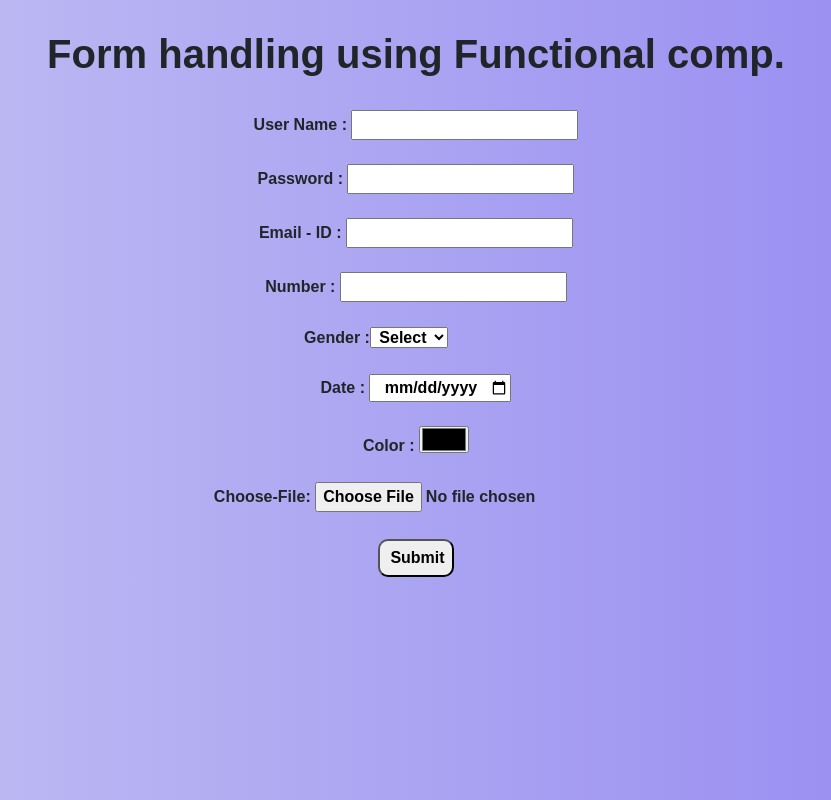
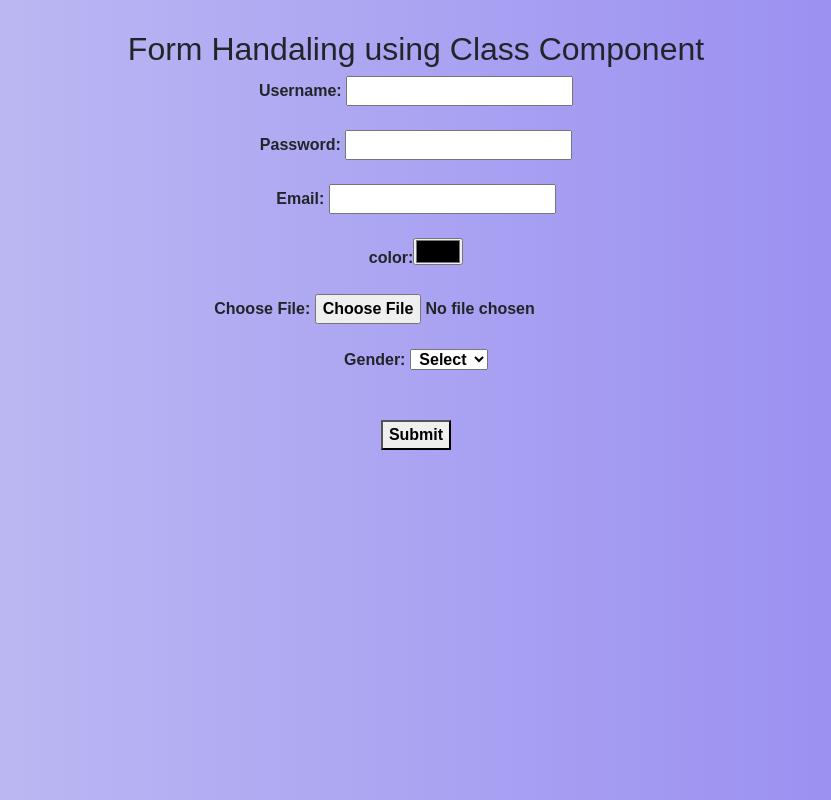
Before and after one commit to nandinideshmukh222/ReactB11D, a React (Create React App) app in the folder my-react-project/: page / in a window 1280 px wide. Shown: the whole page, without its empty margins (224-1055 px from the left). Built offline with nearby package versions, Linux system fonts and the light colour scheme.

Commit message:
advance form handlimg using class component
advance form handlimg using class component

```diff
--- a/my-react-project/src/App.js
+++ b/my-react-project/src/App.js
@@ -23,34 +23,34 @@ import FragmentTest from './FragmentTest/FragmentTest';
 
 import React from 'react';
 import WelcomeCompCall from './CompCall/WelcomeCompCall';
-//  import ParentComp from './PropsTest/ParentComp';
+ import ParentComp from './PropsTest/ParentComp';
 
 
-// import ConditionRenderingAssign from './ConditionalRendering/RenderingLoginAssign';
-// import StateInClassComp from './StateInClassComp/StateInClassComp';
-// import FormExample from './ConditionalRendering/Login';
+import ConditionRenderingAssign from './ConditionalRendering/RenderingLoginAssign';
+import StateInClassComp from './StateInClassComp/StateInClassComp';
+import FormExample from './ConditionalRendering/Login';
 
-// import login from './ConditionalRendering/Login';
-// import { Button, FormGroup, FormControl, ControlLabel } from "react-bootstrap";
-// import StateInClassCount from './StateInClassComp/StateInCaseCountAssign';
-// import ConditionalRen from './ConditionalRendering/ConditionalRen';
-// import LoginSignup from './ConditionalRendering/LoginSignup';
-// import StateInFunComp from './StateInClassComp/StateFunComp';
-// import StateInFuncComp from './StateInClassComp/StateFunComp';
-// import Main from './RoutingTest/Main';
-// import LifeCycleMethods from './ClassCompLifeCycle/LifeCycleMethods';
-// import LifeCycleFMethod from './FunctionalCompLifeCycle/LifeCycleFMethod';
-// import DailyRoutine from './ClassCompLifeCycle/DailyRoutine';
-// import APIIntUsingFetch from './API_Integration/APIIntUsingFetch';
-// import APIIntUsingAxios from './API_Integration/APIIntUsingAxios';
-// import UseEffectHook from './API_Integration/UseEffectHook';
-// import FetchAPIAssignment from './API_Integration/FetchAPIAssignment';
-// import FetchProductAPIAssign from './API_Integration/FetchProductAPIAssign';
-// import UseEffectHookAssign from './API_Integration/UseEffectHookAssign';
-// import UseEffectAPICall from './USEEffect/UseEffectAPICall';
-// import FormBasic from './Form Handling/FormBAsics';
-// import FormBasicUsingClassComp from './Form Handling/FormBasicUsingClassComp';
-// import AdvanceFormClassComp from './Form Handling/AdvanceFormClassComp';
+import login from './ConditionalRendering/Login';
+import { Button, FormGroup, FormControl, ControlLabel } from "react-bootstrap";
+import StateInClassCount from './StateInClassComp/StateInCaseCountAssign';
+import ConditionalRen from './ConditionalRendering/ConditionalRen';
+import LoginSignup from './ConditionalRendering/LoginSignup';
+import StateInFunComp from './StateInClassComp/StateFunComp';
+import StateInFuncComp from './StateInClassComp/StateFunComp';
+import Main from './RoutingTest/Main';
+import LifeCycleMethods from './ClassCompLifeCycle/LifeCycleMethods';
+import LifeCycleFMethod from './FunctionalCompLifeCycle/LifeCycleFMethod';
+import DailyRoutine from './ClassCompLifeCycle/DailyRoutine';
+import APIIntUsingFetch from './API_Integration/APIIntUsingFetch';
+import APIIntUsingAxios from './API_Integration/APIIntUsingAxios';
+import UseEffectHook from './API_Integration/UseEffectHook';
+import FetchAPIAssignment from './API_Integration/FetchAPIAssignment';
+import FetchProductAPIAssign from './API_Integration/FetchProductAPIAssign';
+import UseEffectHookAssign from './API_Integration/UseEffectHookAssign';
+import UseEffectAPICall from './USEEffect/UseEffectAPICall';
+import FormBasic from './Form Handling/FormBAsics';
+import FormBasicUsingClassComp from './Form Handling/FormBasicUsingClassComp';
+import AdvanceFormClassComp from './Form Handling/AdvanceFormClassComp';
 import AFormHandFunComp from './Form Handling/AFormHandFunComp';
 
 
@@ -105,8 +105,8 @@ function App() {
 {/* <FormBasic/> */}
 {/* <FormBasicUsingClassComp/>*/}
 {/* <AFormHandFunComp/> */}
- {/* <AdvanceFormClassComp/> */}
- <AFormHandFunComp/>
+ <AdvanceFormClassComp/>
+ {/* <AFormHandFunComp/> */}
 
   </React.Fragment>
 
--- a/my-react-project/src/Form Handling/AdvanceFormClassComp.jsx
+++ b/my-react-project/src/Form Handling/AdvanceFormClassComp.jsx
@@ -1,34 +1,127 @@
+// import React, { Component } from 'react';
+// class AdvanceFormClassComp extends Component { constructor(props)
+//     { super(props);
+//          this.state = { name: '', email: '', message: '', gender: '' }; }
+//     handleInputChange = (event) =>
+//          { const { name, value } = event.target;
+//     this.setState({ [name]: value }); };
+//     handleSubmit = (event) => { event.preventDefault();
+//         const { name, email, message, gender } = this.state; // Handle form submission logic here, such as sending data to a server console.log('Submitted Values:', { name, email, message, gender }); // Clear form inputs after submission
+//         this.setState({ name: '', email: '', message: '', gender: '' }); };
+//          render()
+//          {
+//             return (
+
+//              <div> <form onSubmit={this.handleSubmit}>
+//                  <h1>Advance Form handling using Class comp.</h1>
+
+//          <label>Name:</label> <input type="text" name="name" value={this.state.name} onChange={this.handleInputChange} />
+//          <br />              <br />
+
+//          <label>Email:</label> <input type="email" name="email" value={this.state.email} onChange={this.handleInputChange} />
+//          <br />
+//          <br />
+
+//           <label>Message:</label> <textarea name="message" value={this.state.message} onChange={this.handleInputChange} />
+//           <br />
+//           <br />
+
+//           <label>Gender:</label> <select name="gender" value={this.state.gender} onChange={this.handleInputChange} >
+//             <br />
+//             <br />
+
+//              <option value="">Select</option>
+//              <option value="male">Male</option>
+//              <option value="female">Female</option>
+//               <option value="other">Other</option> </select>
+//               <br />
+//               <br />
+//               <button type="submit">Submit</button> </form> </div>
+//                );
+//              }
+//             }
+//             export default AdvanceFormClassComp;
 import React, { Component } from 'react';
-class AdvanceFormClassComp extends Component { constructor(props)
-    { super(props);
-         this.state = { name: '', email: '', message: '', gender: '' }; }
-    handleInputChange = (event) =>
-         { const { name, value } = event.target;
-    this.setState({ [name]: value }); };
-    handleSubmit = (event) => { event.preventDefault();
-        const { name, email, message, gender } = this.state; // Handle form submission logic here, such as sending data to a server console.log('Submitted Values:', { name, email, message, gender }); // Clear form inputs after submission
-        this.setState({ name: '', email: '', message: '', gender: '' }); };
-         render()
-         {
+
+class AdvanceFormClassComp extends Component {
+  constructor(props) {
+    super(props);
+    this.state = {
+      name: '',
+      password: '',
+      email : '',
+      color : '',
+      file : '',
+      gender: ''
+     //  number : '',
+     //  date :'',
+
+
+    };
+    this.handleChange = this.handleChange.bind(this);
+    this.handleSubmit = this.handleSubmit.bind(this);
+  }
+
+  handleChange(event) {
+    const { name, value } = event.target;
+    this.setState({ [name]: value });
+  }
+
+  handleSubmit(event) {
+    event.preventDefault();
+    const { name, password,email,color,gender,file,number,date} = this.state;
+
+    console.log('name:', name);
+    console.log('Password:', password);
+    console.log('email:', email);
+    console.log('color:', color);
+    console.log('gender',gender);
+    console.log('file:', file);
+
+//     console.log('number:', number);
+//     console.log('date:', date);
+
+
+    this.setState({ username: '', password: '', email : '', gender: '',color : '', file : ''});
+  }
+  render() {
     return (
+      <form onSubmit={this.handleSubmit}>
 
-             <div> <form onSubmit={this.handleSubmit}>
-                 <h1>Advance Form handling using Class comp.</h1>
+      <h2>Form Handaling using Class Component</h2>
 
-         <label>Name:</label> <input type="text" name="name" value={this.state.name} onChange={this.handleInputChange} />
-         <br />              <br />
+<div>
+    Username: <input type="text" name="name" value={this.state.name} onChange={this.handleChange} />
+</div>
+    <br/>
 
-         <label>Email:</label> <input type="email" name="email" value={this.state.email} onChange={this.handleInputChange} />
+<div>
+    Password: <input type="password" name="password" value={this.state.password} onChange={this.handleChange} />
+</div>
+
+   <br/>
+
+<div>
+
+   Email: <input type="email" name="email" value={this.state.email} onChange={this.handleChange} />
+
+</div>
+
+
     <br />
+<div>
+    color:<input type="color" name="color" value={this.state.color} onChange={this.handleChange} />
+</div>
+
 <br />
 
-          <label>Message:</label> <textarea name="message" value={this.state.message} onChange={this.handleInputChange} />
-          <br />
+<div>
+       Choose File: <input type="file" name="file" value={this.state.file} onChange={this.handleChange} />
+</div>
     <br />
 
 <label>Gender:</label> <select name="gender" value={this.state.gender} onChange={this.handleInputChange} >
-            <br />
-            <br />
+
 
              <option value="">Select</option>
              <option value="male">Male</option>
@@ -36,7 +129,20 @@ class AdvanceFormClassComp extends Component { constructor(props)
               <option value="other">Other</option> </select>
               <br />
               <br />
-              <button type="submit">Submit</button> </form> </div>
+{/* <div>
+   number :  <input type="number" name="number" value={this.state.number} onChange={this.handleChange} />
+</div>
+<br/>
+
+
+<div>
+   Date : <input type="date" name="date" value={this.state.date} onChange={this.handleChange} />
+</div> */}
+<br/>
+
+
+<button type="submit">Submit</button>
+      </form>
     );
   }
 }
```
Lines whose indentation alone changed are shown as unchanged.
